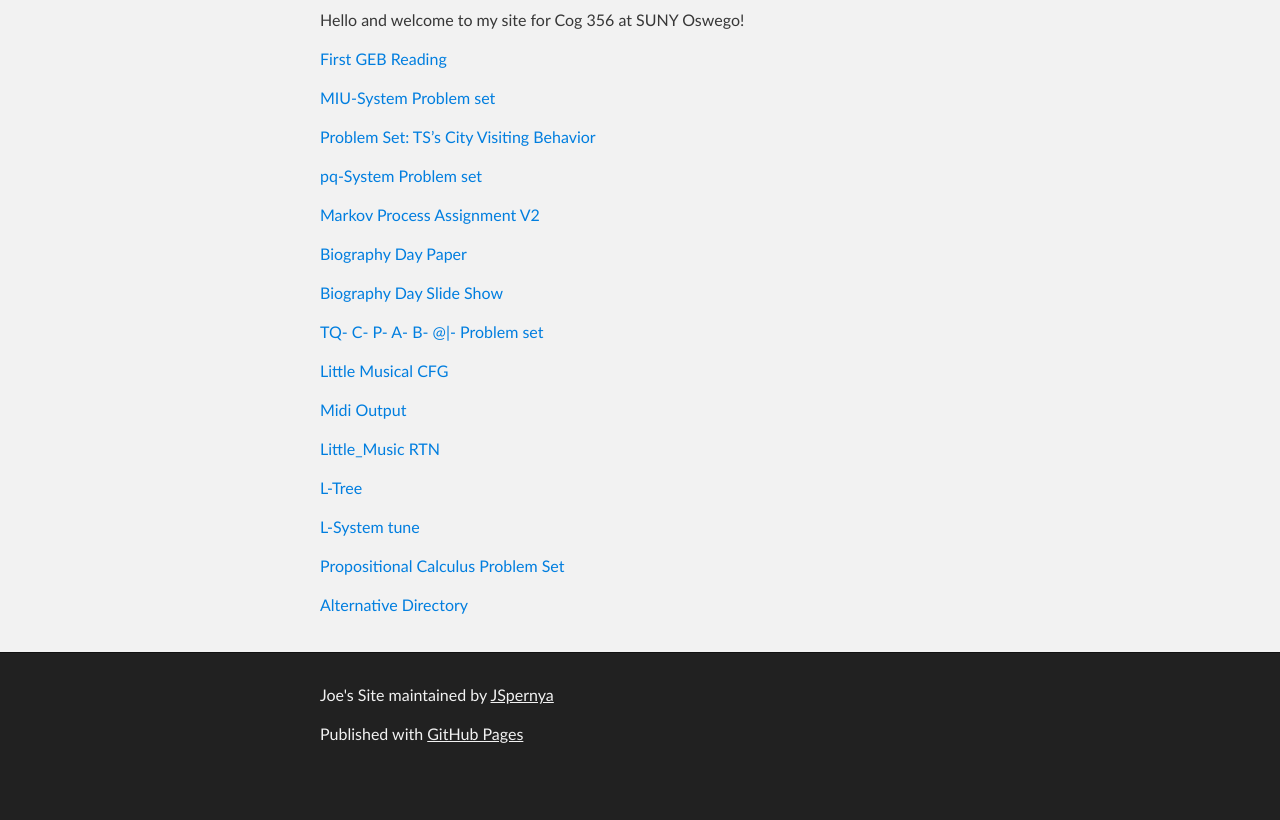
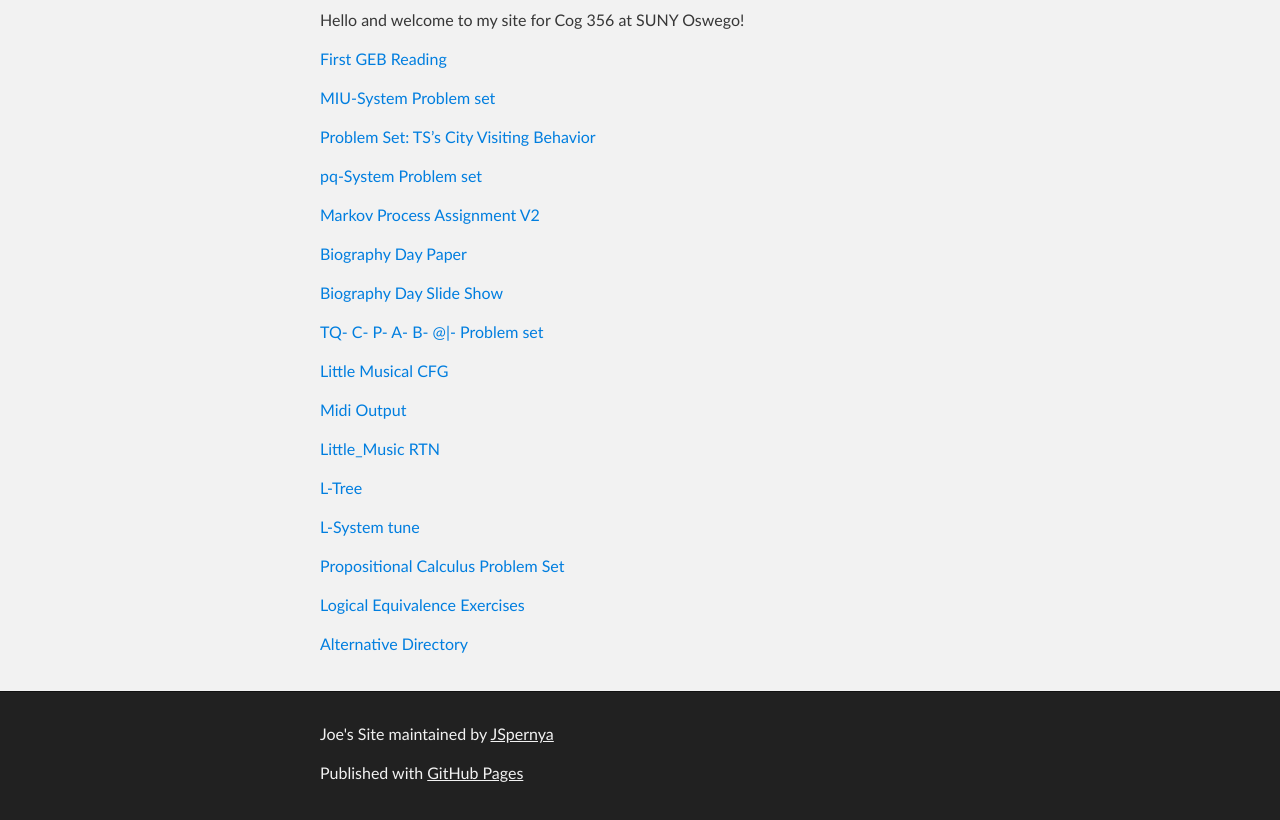
Before and after one commit to JSpernya/COG-356, a plain HTML site: page index.html in a window 1280 px wide. Shown: the part 252-1072 px from the top of the page. Before the commit the page ends 1033 px from the top, so only its background shows below. Drawn offline with Linux system fonts and the light colour scheme.

Commit message:
Create gh-pages branch via GitHub

```diff
--- a/index.html
+++ b/index.html
@@ -61,6 +61,8 @@
 
 <p><a href="https://drive.google.com/file/d/0BxVCntFuHOzJNnZWdDhNVk02X1k/view?usp=sharing">Propositional Calculus Problem Set</a></p>
 
+<p><a href="https://drive.google.com/open?id=0BxVCntFuHOzJM3RxVHlHdDhDSXM&amp;authuser=1">Logical Equivalence Exercises</a></p>
+
 <p><a href="http://cs.oswego.edu/%7Ejspernya/COG%20356/">Alternative Directory</a></p>
       </section>
     </div>
```
Also changed, not shown: params.json (+1 -1 lines).
